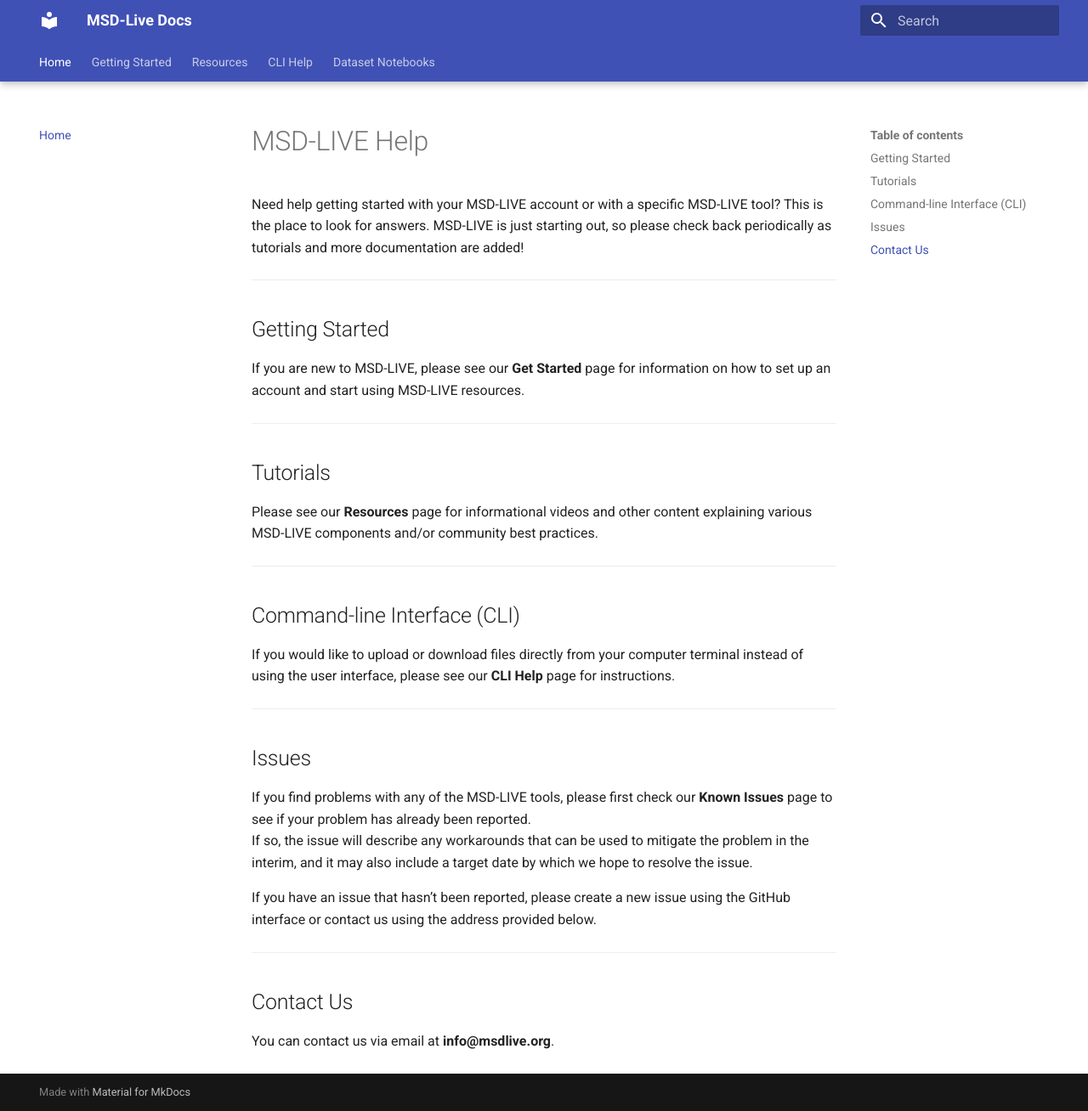
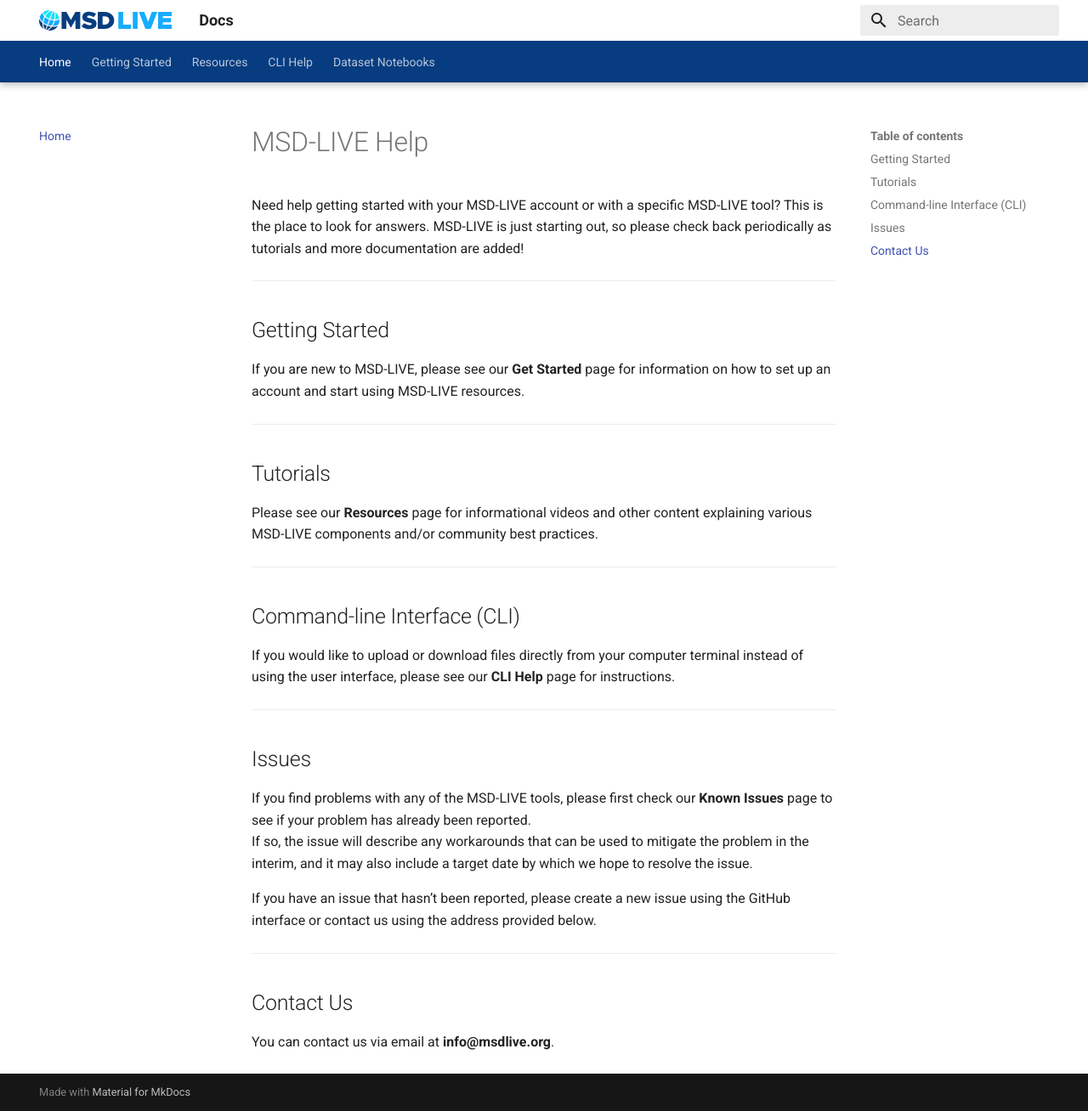
Before and after one commit to MSD-LIVE/msdlive-docs, an MkDocs documentation site: the page built from docs/index.md, in a window 1280 px wide and 1308 px high. Shown: the whole window at 85% size. Built offline with MkDocs 1.6.1 and Material for MkDocs 9.7.7, drawn with Linux system fonts in a browser that asks for light colours.

Commit message:
Added logo and favicon. Updated nav bar styling to match main website closely

```diff
--- /dev/null
+++ b/docs/overrides/header.html
@@ -0,0 +1,18 @@
+<header class="md-header custom-topbar">
+  <div class="topbar-container">
+    <div class="left">
+      <a href="{{ config.site_url }}" class="logo-title">
+        <img src="/assets/logo.png" class="logo" />
+        <span class="title">MSD-LIVE</span>
+      </a>
+    </div>
+
+    </nav>
+
+    <!-- Built-in search -->
+    {% include "partials/search.html" %}
+  </div>
+</header>
+
+<!-- Use built-in Material header below -->
+{{ super() }}
--- /dev/null
+++ b/docs/styles/nav.css
@@ -0,0 +1,51 @@
+/* --- TOP WHITE BAR --- */
+.custom-topbar {
+  background: white;
+  padding: 0.5rem 1.5rem;
+  border-bottom: 1px solid #ddd;
+}
+
+.topbar-container {
+  display: flex;
+  align-items: center;
+  justify-content: space-between;
+}
+
+.logo-title {
+  display: flex;
+  align-items: center;
+  text-decoration: none;
+}
+
+.logo {
+  height: 40px;
+  margin-right: 10px;
+}
+
+.title {
+  font-size: 1.4rem;
+  font-weight: 700;
+  color: #003366;
+}
+
+
+/* --- SECOND BLUE NAV BAR (native Material tabs) --- */
+.md-tabs {
+  background: #073c81 !important; /* MSD-LIVE dark blue */
+}
+
+.md-tabs__link {
+  color: white !important;
+  font-weight: 500;
+}
+
+.md-tabs__link--active {
+  border-bottom: 2px solid white !important;
+}
+
+
+
+/* Move search icon to align to right */
+.md-search__overlay {
+  background: rgba(0,0,0,0.3);
+}
--- a/mkdocs.yml
+++ b/mkdocs.yml
@@ -1,10 +1,23 @@
-site_name: MSD-Live Docs
+site_name: Docs
+
 theme:
   name: material
+  custom_dir: docs/overrides
+  logo: assets/MSD.LIVE.horiz.svg
+  favicon: assets/favicon.ico
+
   features:
     - navigation.tabs
     - navigation.tabs.sticky
     - navigation.top
+
+  palette:
+    - scheme: default
+      primary: white
+      accent: blue
+
+extra_css:
+  - styles/nav.css
 
 nav:
   - Home: index.md
```
Also changed, not shown: docs/assets/MSD.LIVE.horiz.svg (added), docs/assets/favicon.ico (added).
